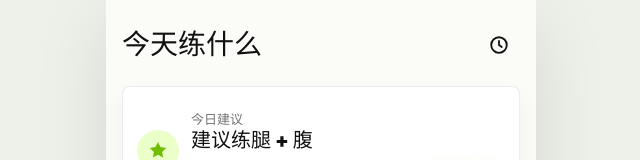
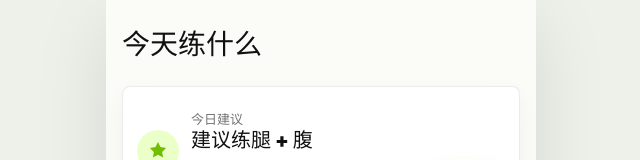
Before and after one commit to Zaki362/fitlog-minimal, a React (Vite) app: page / in a window 1280 px wide. Both pictures are taken after a click on the button "开练". Shown: the top 160 px of the page, without its empty margins (319-959 px from the left). Built offline with nearby package versions, Linux system fonts and the light colour scheme.

Commit message:
Remove unused start page clock icon

```diff
--- a/src/pages/StartWorkoutPage.tsx
+++ b/src/pages/StartWorkoutPage.tsx
@@ -104,12 +104,6 @@ export function StartWorkoutPage({
         <div>
           <h1>今天练什么</h1>
         </div>
-        <span className="header-icon" aria-hidden="true">
-          <svg viewBox="0 0 24 24">
-            <circle cx="12" cy="12" r="8.5" />
-            <path d="M12 7.5V12l3 2.1" />
-          </svg>
-        </span>
       </header>
 
       <TrainingRecommendationCard
--- a/src/styles/globals.css
+++ b/src/styles/globals.css
@@ -1743,7 +1743,6 @@ body {
 }
 
 .icon-button svg,
-.header-icon svg,
 .bottom-nav svg,
 .button svg,
 .recommendation-card__icon svg,
@@ -1763,15 +1762,6 @@ body {
   padding: 0;
   border-color: transparent;
   background: transparent;
-}
-
-.header-icon {
-  display: inline-flex;
-  width: 42px;
-  height: 42px;
-  align-items: center;
-  justify-content: center;
-  color: var(--text);
 }
 
 .button--primary {
```
